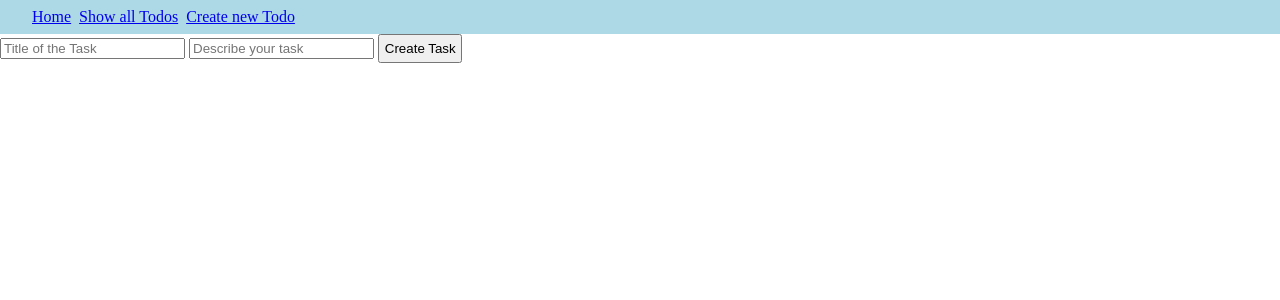
After one commit to leoloneumeister/finished_to_list, a Flask app: page /create-todo-form in a window 1280 px wide. The commit adds this page. Shown: the top 300 px of the page. Run offline with Flask 3, Linux system fonts and the light colour scheme.

Commit message:
add CRUD funcionality

```diff
--- a/app/config.py
+++ b/app/config.py
@@ -4,3 +4,4 @@ from dotenv import load_dotenv
 load_dotenv()
 
 SQLALCHEMY_DATABASE_URI = environ.get('DATABASE_URL')
+TODOS_PER_PAGE = 4
--- a/app/static/css/style.css
+++ b/app/static/css/style.css
@@ -1,4 +1,9 @@
 body {
+    margin: 0;
+}
+
+.form-submit-button{
+    padding: 0.3rem;
     margin: 0;
 }
 
@@ -24,10 +29,27 @@ ul {
     padding-left: 2rem;
 }
 
+.prev-next-nav{
+    margin: 0;
+    padding: 2rem;
+    padding-left: 0rem;
+    font-size: 2rem;
+}
+
 .all-todos{
     padding-left: 2rem;
 }
 
-.title-of-todo{}
+.delete-edit-buttons{
+    display: flex;
+}
 
-.description-of-todo{}
+.title-of-todo{
+    margin: 0;
+    padding-bottom: 0.7rem;
+    padding-top: 0.7rem;
+}
+
+.description-of-todo{
+    margin: 0;
+}
--- a/app/templates/base.html
+++ b/app/templates/base.html
@@ -16,8 +16,8 @@
     <nav class="navbar">
         <ul>
             <li><a href="{{ url_for('simple_pages.index') }}">Home</a></li>
-            <li><a href="{{ url_for('todo.show_todos') }}">See all Todos</a></li>
-            <li><a href="{{ url_for('simple_pages.index') }}">Create new Todo</a></li>
+            <li><a href="{{ url_for('todo.show_todos') }}">Show all Todos</a></li>
+            <li><a href="{{ url_for('todo.create_todo_form') }}">Create new Todo</a></li>
         </ul>
     </nav>
     {% block body %}{% endblock %}
--- /dev/null
+++ b/app/templates/create_task.html
@@ -0,0 +1,9 @@
+{% extends 'base.html' %}
+
+{% block body %}
+    <form method="post" action="{{ url_for('todo.create_todo') }}">
+        <input type="text" name="title" placeholder="Title of the Task">
+        <input type="text" name="content" placeholder="Describe your task">
+        <button class="form-submit-button" type="submit">Create Task</button>
+    </form>
+{% endblock %}
--- a/app/todo/routes.py
+++ b/app/todo/routes.py
@@ -1,4 +1,4 @@
-from flask import Blueprint, render_template, redirect
+from flask import Blueprint, render_template, redirect, url_for, request, current_app
 from .models import Todo
 
 blueprint = Blueprint('todo', __name__)
@@ -6,5 +6,49 @@ blueprint = Blueprint('todo', __name__)
 
 @blueprint.route('/todo-list')
 def show_todos():
-    all_todo = Todo.query.all()
+    page_number = request.args.get('page', 1, type=int)
+    all_todo = Todo.query.paginate(
+            page=page_number,
+            per_page=current_app.config['TODOS_PER_PAGE']
+            )
     return render_template('tasks.html', todos=all_todo)
+
+
+@blueprint.route('/create-todo-form')
+def create_todo_form():
+    return render_template('create_task.html')
+
+
+@blueprint.post('/create-todo')
+def create_todo():
+    new_todo = Todo(
+            title=request.form.get('title'),
+            content=request.form.get('content')
+            )
+    new_todo.save()
+    return redirect(url_for('todo.show_todos'))
+
+
+@blueprint.post('/delete-todo')
+def delete_todo():
+    todo_id = request.form.get('id')
+    todo = Todo.query.filter_by(id=todo_id).first()
+    todo.delete()
+    return redirect(url_for('todo.show_todos'))
+
+
+@blueprint.get('/edit-todo-form/<id>')
+def edit_todo_form(id):
+    todo = Todo.query.filter_by(id=id).first()
+    return render_template('edit_todo.html', todo=todo)
+
+
+@blueprint.post('/edit-todo')
+def edit_todo():
+    todo_id = request.form.get('id')
+    todo = Todo.query.filter_by(id=todo_id).first()
+    todo.title = request.form.get('title')
+    todo.content = request.form.get('content')
+    todo.save()
+
+    return redirect(url_for('todo.show_todos'))
```
Also changed, not shown: app/templates/edit_todo.html (added, +12 -0 lines), app/templates/tasks.html (+26 -1 lines), instance/database.db.
